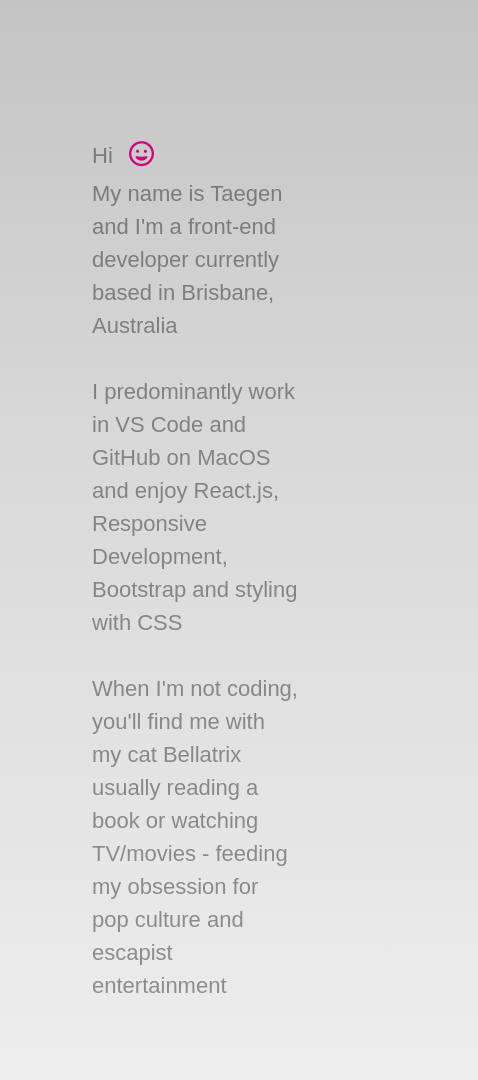
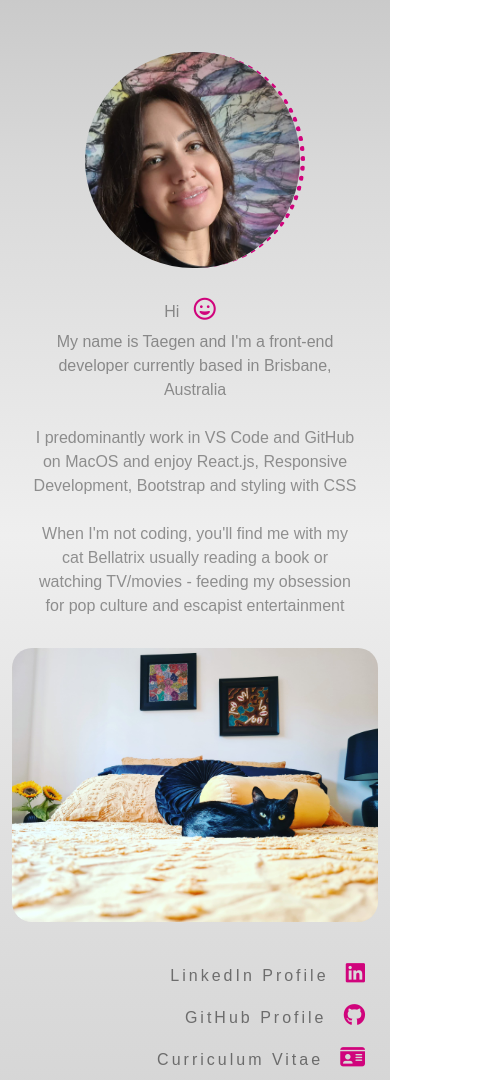
Before and after one commit to taegen-seto/portfolio, a plain HTML site: page about.html in a window 390 px wide. Shown: the part 163-1243 px from the top of the page, 478 px wide, since content can reach past the window. Drawn offline with nearby package versions, Linux system fonts and the light colour scheme; a web font is replaced by a local one.

Commit message:
make about page mobile responsive

```diff
--- a/about.html
+++ b/about.html
@@ -58,6 +58,14 @@
         <h3>.About Me.</h3>
       </header>
       <main>
+        <div class="col-sm-4">
+          <img
+            src="src/images/headshot.jpeg"
+            alt="headshot"
+            title="headshot"
+            class="headshot d-block d-sm-none"
+          />
+        </div>
         <div class="row">
           <div class="col-sm-8">
             <section class="bio">
@@ -81,7 +89,7 @@
               src="src/images/headshot.jpeg"
               alt="headshot"
               title="headshot"
-              class="headshot"
+              class="headshot d-none d-sm-block"
             />
           </div>
         </div>
--- a/src/styles.css
+++ b/src/styles.css
@@ -207,6 +207,11 @@ footer a {
   .second-row {
     margin-bottom: 0px;
   }
+  .bio {
+    font-size: 16px;
+    margin: 20px;
+    text-align: center;
+  }
   footer {
     font-size: 10px;
     margin: 350px 0 50px 0;
@@ -216,4 +221,27 @@ footer a {
     color: rgba(255, 255, 255, 0.5);
     letter-spacing: 0;
   }
+  .headshot {
+    width: 60%;
+    display: block;
+    margin: 0 auto;
+  }
+  .Bella {
+    border-radius: 20px;
+    margin: 10px 0;
+  }
+  .contact {
+    margin: 20px 0;
+    text-align: end;
+    letter-spacing: 3px;
+    padding: 0;
+  }
+  .contact a {
+    font-family: "PT Sans Narrow", sans-serif;
+    color: rgba(0, 0, 0, 0.5);
+    font-size: 16px;
+  }
+  .icon {
+    font-size: 22px;
+  }
 }
```
